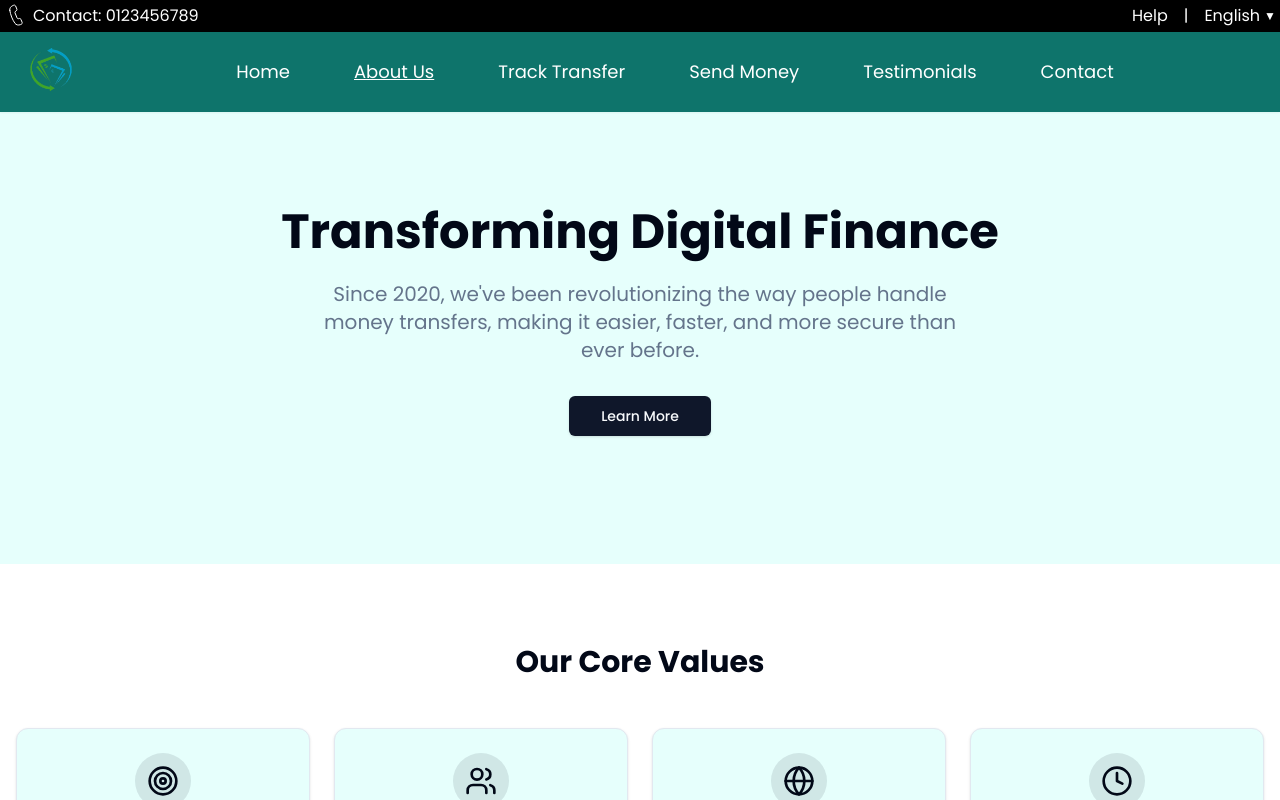
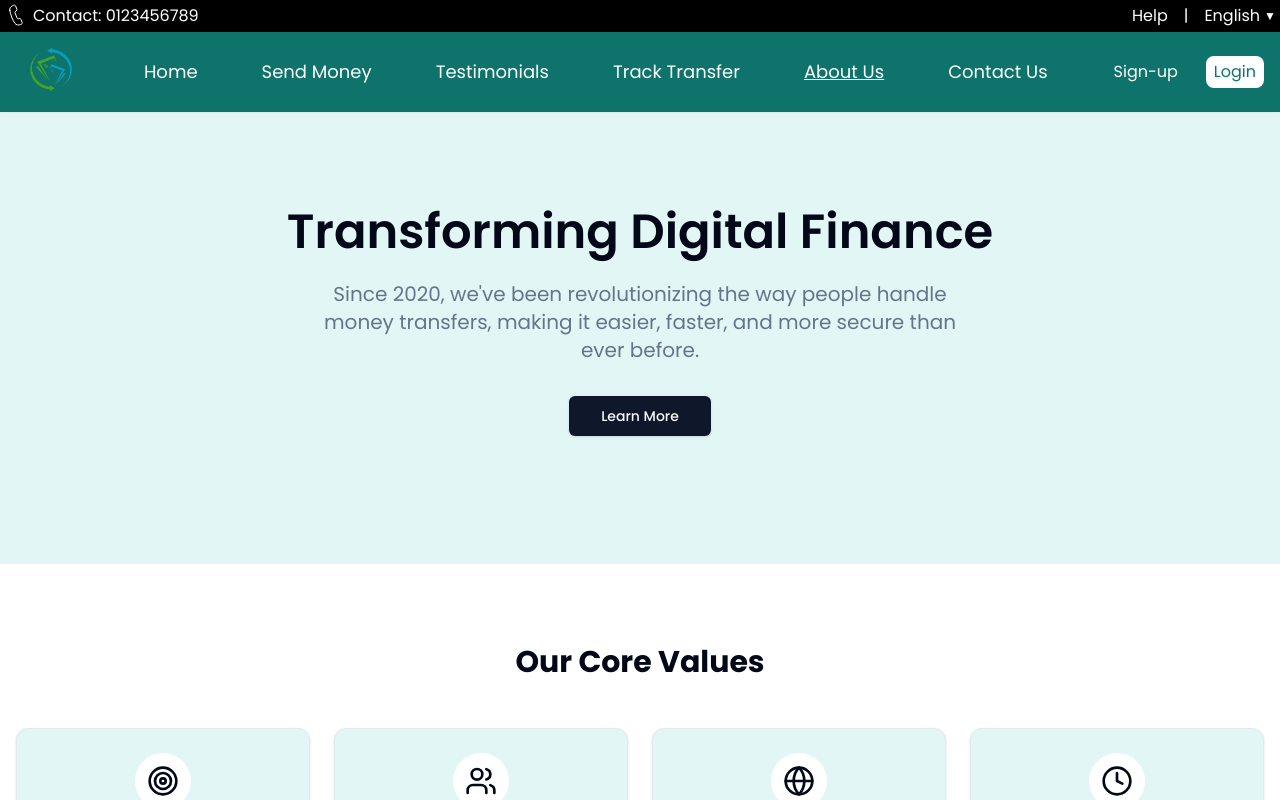
Before and after one commit to Raajkumarrai/SendMoney_Mobile, a React (Vite) app: page /about in a window 1280 px wide. Shown: the top 800 px of the page. Built offline with nearby package versions, Linux system fonts and the light colour scheme.

Commit message:
color fixed

```diff
--- a/src/pages/about/Form.tsx
+++ b/src/pages/about/Form.tsx
@@ -6,9 +6,9 @@ export default function Form() {
   return (
     <div className="min-h-screen">
       {/* Hero Section */}
-      <section className="relative bg-[#E6FFFC] from-primary/10 to-background pt-16 pb-12 md:pt-24 md:pb-20">
+      <section className="relative bg-[#e2f7f5] from-primary/10 to-background pt-16 pb-12 md:pt-24 md:pb-20">
         <div className="container px-4 mx-auto text-center">
-          <h1 className="text-4xl md:text-5xl font-bold mb-6">
+          <h1 className="text-4xl md:text-5xl font-semibold mb-6">
             Transforming Digital Finance
           </h1>
           <p className="text-lg md:text-xl text-muted-foreground max-w-2xl mx-auto mb-8">
@@ -53,9 +53,9 @@ export default function Form() {
                 description: "Constantly evolving to serve you better",
               },
             ].map((value, index) => (
-              <Card key={index} className="text-center bg-[#E6FFFC]">
+              <Card key={index} className="text-center bg-[#e2f7f5]">
                 <CardContent className="pt-6">
-                  <div className="rounded-full bg-primary/10 p-3 inline-block mb-4">
+                  <div className="rounded-full bg-primary/10 p-3 inline-block mb-4 bg-white">
                     {value.icon}
                   </div>
                   <h3 className="font-semibold text-xl mb-2">{value.title}</h3>
@@ -68,7 +68,7 @@ export default function Form() {
       </section>
 
       {/* Stats Section */}
-      <section className="bg-[#E6FFFC] py-12 md:py-20">
+      <section className="bg-[#e2f7f5] py-12 md:py-20">
         <div className="container px-4 mx-auto">
           <div className="grid md:grid-cols-3 gap-8 text-center">
             {[
--- a/src/pages/home/HomePage.tsx
+++ b/src/pages/home/HomePage.tsx
@@ -72,7 +72,7 @@ export default function HomePage() {
       </section>
 
       {/* Fast Transfer Section */}
-      <section className="px-4 py-12 md:py-16 bg-[#E6FFFC]">
+      <section className="px-4 py-12 md:py-16 bg-[#e2f7f5] ">
         <div className="max-w-6xl mx-auto">
           <div className="grid md:grid-cols-2 gap-8 items-center">
             <div className="space-y-4 order-2 md:order-1">
@@ -101,7 +101,7 @@ export default function HomePage() {
                 </li>
               </ul>
               <Button
-                className="bg-[#00B8A9] hover:bg-[#1b4e4a] text-white transition duration-300 mt-4"
+                className="bg-[#0e746b] hover:bg-[#3b9292] text-white transition duration-300 mt-4"
                 onClick={sendMoney}
               >
                 Send Money Now
@@ -130,7 +130,7 @@ export default function HomePage() {
                 <div className="relative mx-auto w-24 h-24 rounded-full bg-[#E6FFFC] flex items-center justify-center">
                   <DollarSign className="w-10 h-10 text-[#00B8A9]" />
                   <div className="absolute -right-4 top-1/2 transform -translate-y-1/2 hidden md:block">
-                    <ArrowRight className="w-8 h-8 text-[#00B8A9]" />
+                    <ArrowRight className="w-8 h-8 text-[#00B8A9] absolute top-[-13px] right-[-150px]" />
                   </div>
                 </div>
                 <h3 className="text-xl font-semibold">1. Enter Amount</h3>
@@ -143,7 +143,7 @@ export default function HomePage() {
                 <div className="relative mx-auto w-24 h-24 rounded-full bg-[#E6FFFC] flex items-center justify-center">
                   <Globe className="w-10 h-10 text-[#00B8A9]" />
                   <div className="absolute -right-4 top-1/2 transform -translate-y-1/2 hidden md:block">
-                    <ArrowRight className="w-8 h-8 text-[#00B8A9]" />
+                    <ArrowRight className="w-8 h-8 text-[#00B8A9] absolute top-[-13px] right-[-150px]" />
                   </div>
                 </div>
                 <h3 className="text-xl font-semibold">2. Select Destination</h3>
@@ -166,7 +166,7 @@ export default function HomePage() {
             <div className="mt-12 text-center">
               <Button
                 onClick={sendMoney}
-                className="bg-[#00B8A9] hover:bg-[#1b4e4a] text-white duration-300 transition"
+                className="bg-[#0e746b] hover:bg-[#3b9292] text-white duration-300 transition"
               >
                 Start Your Transfer
               </Button>
@@ -176,7 +176,7 @@ export default function HomePage() {
       </div>
 
       {/* Features Section */}
-      <section className="px-4 py-8 md:py-12 lg:py-16">
+      <section className="px-4 py-8 md:py-12 lg:py-16 bg-[#e2f7f5]">
         <h2 className="text-2xl font-bold text-center mb-8">Why Choose Us</h2>
         <p className="text-center mb-12 text-gray-500 max-w-2xl mx-auto">
           Simple and easy solution for transferring money safely and faster
@@ -236,27 +236,27 @@ export default function HomePage() {
               className="w-full h-full object-contain"
             />
             {/* Add some animated dots for popular corridors */}
-            <div className="absolute top-1/4 left-1/4 w-3 h-3 bg-[#00B8A9] rounded-full animate-ping"></div>
-            <div className="absolute top-1/3 left-1/2 w-3 h-3 bg-[#00B8A9] rounded-full animate-ping animation-delay-300"></div>
-            <div className="absolute top-1/2 left-3/4 w-3 h-3 bg-[#00B8A9] rounded-full animate-ping animation-delay-600"></div>
+            <div className="absolute top-1/4 left-1/4 w-3 h-3 bg-[#e2f7f5] rounded-full animate-ping"></div>
+            <div className="absolute top-1/3 left-1/2 w-3 h-3 bg-[#e2f7f5] rounded-full animate-ping animation-delay-300"></div>
+            <div className="absolute top-1/2 left-3/4 w-3 h-3 bg-[#e2f7f5] rounded-full animate-ping animation-delay-600"></div>
           </div>
           <div className="grid grid-cols-2 md:grid-cols-4 gap-4">
-            <div className="p-4 bg-[#E6FFFC] rounded-lg">
+            <div className="p-4 bg-[#e2f7f5] rounded-lg">
               <h3 className="font-semibold">Asia</h3>
               <p className="text-sm text-gray-500">Nepal, Philippines, China</p>
             </div>
-            <div className="p-4 bg-[#E6FFFC] rounded-lg">
+            <div className="p-4 bg-[#e2f7f5] rounded-lg">
               <h3 className="font-semibold">North America</h3>
               <p className="text-sm text-gray-500">USA, Canada, Mexico</p>
             </div>
-            <div className="p-4 bg-[#E6FFFC] rounded-lg">
+            <div className="p-4 bg-[#e2f7f5] rounded-lg">
               <h3 className="font-semibold">Europe</h3>
               <p className="text-sm text-gray-500">
                 UK, France, Germany, Spain
               </p>
             </div>
 
-            <div className="p-4 bg-[#E6FFFC] rounded-lg">
+            <div className="p-4 bg-[#e2f7f5] rounded-lg">
               <h3 className="font-semibold">Africa</h3>
               <p className="text-sm text-gray-500">Nigeria, Kenya, Ghana</p>
             </div>
@@ -362,7 +362,7 @@ export default function HomePage() {
       </section>
 
       {/* FAQ Section */}
-      <section className="px-4 py-16 bg-[#E6FFFC]">
+      <section className="px-4 py-16 bg-[#e2f7f5]">
         <div className="max-w-3xl mx-auto">
           <h2 className="text-2xl font-bold text-center mb-12">
             Frequently Asked Questions
@@ -424,9 +424,9 @@ export default function HomePage() {
       </section>
 
       {/* CTA Section */}
-      <section className="px-4 py-16">
+      <section className="px-4 py-16 bg-[#e2f7f5]">
         <div className="max-w-4xl mx-auto text-center space-y-6">
-          <h2 className="text-3xl font-bold">Ready to Send Money?</h2>
+          <h2 className="text-3xl font-semibold">Ready to Send Money?</h2>
           <p className="text-xl">
             Join millions of satisfied customers who trust us for their
             international money transfers.
@@ -434,7 +434,7 @@ export default function HomePage() {
           <div className="flex flex-col sm:flex-row gap-4 justify-center pt-4">
             <Button
               onClick={sendMoney}
-              className="bg-white text-[#00B8A9] hover:bg-[#00a599] hover:text-white transition duration-500"
+              className="bg-white text-[#00B8A9] hover:bg-[#0e746b] hover:text-white transition duration-500"
               size="lg"
             >
               Send Money Now
@@ -442,7 +442,7 @@ export default function HomePage() {
             <Button
               onClick={() => navigate("/signup")}
               variant="outline"
-              className="border-white text-slate-600 hover:bg-[#00a599] hover:text-white transition duration-500"
+              className="border-white text-slate-600 hover:bg-[#0e746b] hover:text-white transition duration-500"
               size="lg"
             >
               Create Account
--- a/src/pages/nav/TopBarNav.tsx
+++ b/src/pages/nav/TopBarNav.tsx
@@ -9,11 +9,11 @@ const TopBarNav = () => {
 
   const navLinks = [
     { path: "/home", label: "Home" },
-    { path: "/about", label: "About Us" },
-    { path: "/track", label: "Track Transfer" },
     { path: "/sendMoney", label: "Send Money" },
     { path: "/testimonials", label: "Testimonials" },
-    { path: "/contact", label: "Contact" },
+    { path: "/track", label: "Track Transfer" },
+    { path: "/about", label: "About Us" },
+    { path: "/contact", label: "Contact Us" },
   ];
 
   return (
@@ -89,7 +89,20 @@ const TopBarNav = () => {
       </AnimatePresence>
 
       {/* This span will be visible only on desktop */}
-      <span className="hidden md:inline-block"></span>
+      <div className="flex justify-center gap-5">
+        <Link
+          to="/signup"
+          className="text-white hover:bg-white hover:text-[#0e746b] rounded-lg px-2 py-1 duration-300"
+        >
+          Sign-up
+        </Link>
+        <Link
+          to="/signup"
+          className="text-[#0e746b] bg-white px-2 py-1 rounded-lg hover:bg-[#0e746b] hover:text-white duration-300"
+        >
+          Login
+        </Link>
+      </div>
     </nav>
   );
 };
--- a/src/pages/sendMoney/Page.tsx
+++ b/src/pages/sendMoney/Page.tsx
@@ -40,7 +40,7 @@ export default function Page() {
   };
 
   return (
-    <div className="min-h-screen bg-[#E6FFFC]">
+    <div className="min-h-screen bg-[#e2f7f5]">
       {/* Main Form */}
       <main className="container mx-auto px-4 py-8">
         <form onSubmit={handleSubmit}>
--- a/src/pages/signin/Form.tsx
+++ b/src/pages/signin/Form.tsx
@@ -187,9 +187,11 @@ export default function Form() {
             <p className="text-sm mb-1">To stay connected with us</p>
             <p className="text-sm mb-8">please login with your personal info</p>
 
-            <button className="border border-white rounded-full py-2 px-4 mt-auto mb-4 text-sm hover:bg-[#0d846c] hover:text-white transition-colors">
-              <Link to="/signup">SIGN UP</Link>
-            </button>
+            <div className="border border-white rounded-full py-2 px-4 mt-auto mb-4 text-sm hover:bg-[#0d846c] hover:text-white transition-colors">
+              <Link className="w-full flex justify-center" to="/signup">
+                REGISTER
+              </Link>
+            </div>
 
             <div className="text-xs mt-auto">
               <span>SEND MONEY | ANYTIME | ANYWHERE</span>
--- a/src/pages/signup/Form.tsx
+++ b/src/pages/signup/Form.tsx
@@ -259,10 +259,11 @@ export default function RegisterForm() {
             <h1 className="text-3xl font-bold mb-4">Join Us!</h1>
             <p className="text-sm mb-1">To become part of our community</p>
             <p className="text-sm mb-8">please create your account</p>
-
-            <button className="border border-white rounded-full py-2 px-4 mt-auto mb-4 text-sm hover:bg-[#0d846c] hover:text-white transition-colors">
-              REGISTER
-            </button>
+            <div className="border border-white rounded-full py-2 px-4 mt-auto mb-4 text-sm hover:bg-[#0d846c] hover:text-white transition-colors flex justify-center w-full">
+              <Link className="w-full flex justify-center" to="/">
+                LOGIN
+              </Link>
+            </div>
 
             <div className="text-xs mt-auto">
               {" "}
--- a/src/pages/testimonials/Form.tsx
+++ b/src/pages/testimonials/Form.tsx
@@ -46,7 +46,7 @@ export default function Form() {
 
   return (
     <div>
-      <main className="container min-h-screen mx-auto px-7 py-8 bg-[#E6FFFC]">
+      <main className="container min-h-screen mx-auto px-7 py-8 bg-[#e2f7f5]">
         <h1 className="text-3xl font-bold text-center mb-10">
           Client Testimonials
         </h1>
--- a/src/pages/track/Form.tsx
+++ b/src/pages/track/Form.tsx
@@ -27,7 +27,7 @@ const Form = () => {
   return (
     <div>
       {" "}
-      <main className="flex-1 container mx-auto px-4 py-8 flex flex-col items-center justify-start min-h-screen">
+      <main className="flex-1 container mx-auto px-4 py-8 flex flex-col items-center justify-start min-h-screen ">
         <div className="w-full max-w-md">
           <h1 className="text-2xl font-bold text-center mb-8">
             Enter Reference Number
```
